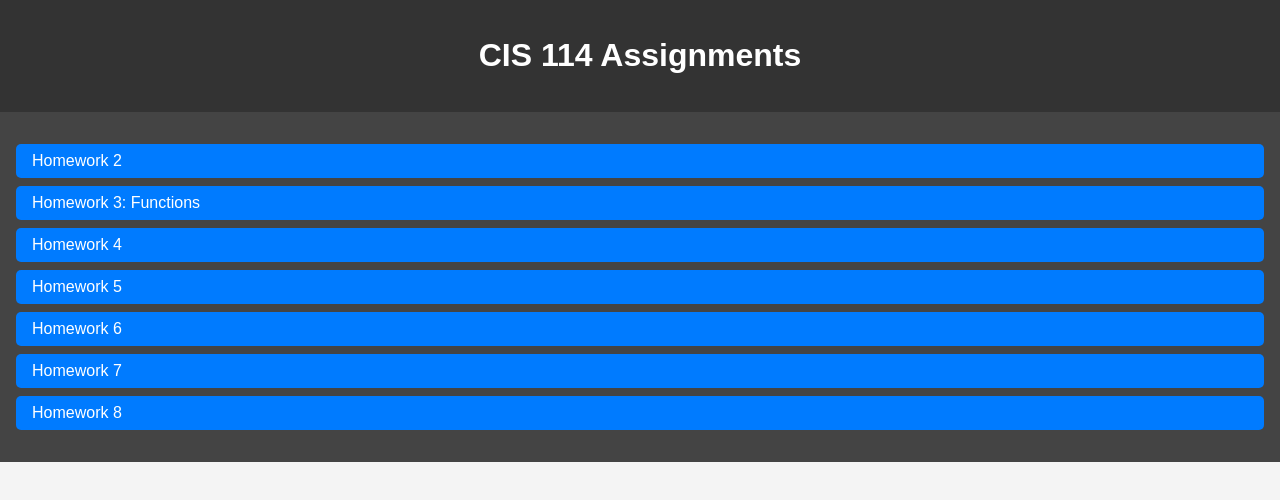
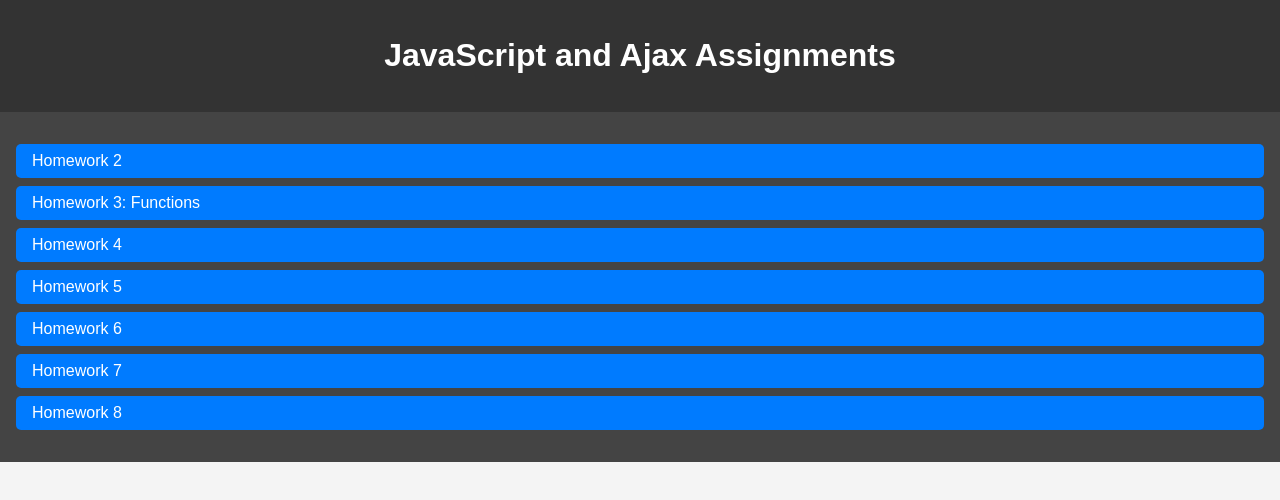
Before and after one commit to wtsia/javascript-ajax-site, a plain HTML site: page index.html in a window 1280 px wide. Drawn offline with Linux system fonts and the light colour scheme.

Commit message:
updating home page title

```diff
--- a/index.html
+++ b/index.html
@@ -4,12 +4,12 @@
     <meta charset="UTF-8">
     <meta name="description" content="Winston's CIS 114 Assignments">
     <meta name="viewport" content="width=device-width, initial-scale=1.0">
-    <title>CIS 114 Assignments</title>
+    <title>JavaScript and Ajax Assignments</title>
     <link rel="stylesheet" href="styles.css">
 </head>
 <body>
     <header>
-        <h1>CIS 114 Assignments</h1>
+        <h1>JavaScript and Ajax Assignments</h1>
     </header>
     <nav>
         <ul class="assignment-list">
```
